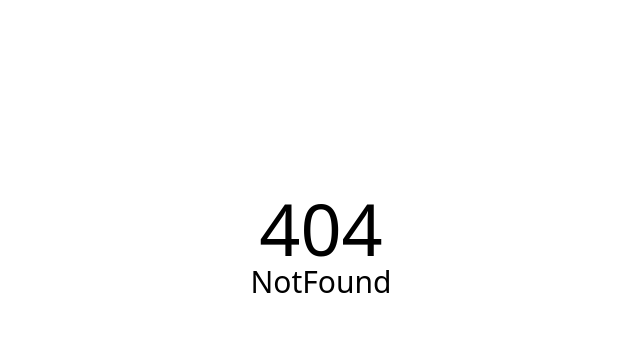
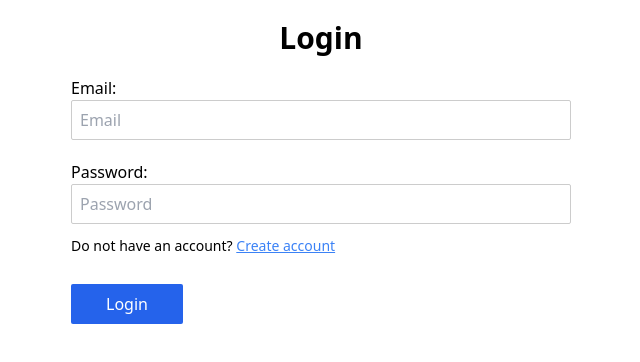
Before and after one commit to hung2951/nextjs, a Next.js app: page /login in a window 1280 px wide. Before the commit this address had no page. Shown: the top 362 px of the page, without its empty margins (319-959 px from the left). Built offline with nearby package versions, Linux system fonts and the light colour scheme; data requests are answered from the project's data file.

Commit message:
login, signup

```diff
--- a/componets/header/Header.tsx
+++ b/componets/header/Header.tsx
@@ -15,6 +15,9 @@ const Header = (props: Props) => {
             <li>
                 <Link href={`/admin`}><a>Admin</a></Link>
             </li>
+            <li>
+                <Link href={`/login`}><a>Login</a></Link>
+            </li>
         </ul>
     </div>
   )
--- a/db.json
+++ b/db.json
@@ -5,8 +5,15 @@
       "name": "Sản phẩm 1"
     },
     {
-      "id":"2",
+      "id": "2",
       "name": "Sản phẩm 2"
+    }
+  ],
+  "users": [
+    {
+      "email": "admin@gmail.com",
+      "password": "$2a$10$rHmVtKexZ9tROyPDjSXwDOF/ZR4BMdJPkpTy5aByit6q0geDGlzRa",
+      "id": 1
     }
   ]
 }
--- /dev/null
+++ b/hooks/auth.tsx
@@ -0,0 +1,24 @@
+import useSWR, { useSWRConfig } from "swr"
+import { list, signin, signup } from "../pages/api/auth"
+
+export const useAuth = ()=>{
+    //list user
+    const fetcher = async(url:string)=>{
+        const {data} = await list(url)
+        return data
+    }
+    const {data,error} = useSWR('/users',fetcher)
+    const {mutate} = useSWRConfig()
+    //signup
+    const signUp = (user:any)=>{
+        mutate("/users",async()=>{
+            const {data:users} = await signup(user)
+            return [...data,users]
+        })
+    }
+    // login
+    const login = (user:any)=>{
+        mutate("/users",()=>signin(user))
+    }
+    return {data,error,signUp,login}
+}
--- /dev/null
+++ b/pages/api/auth.tsx
@@ -0,0 +1,12 @@
+import instance from "./instance";
+
+export const list = (url:string)=>{
+    return instance.get(url)
+}
+
+export const signup = (user:any) =>{
+    return instance.post("/signup",user)
+}
+export const signin = (user:any)=>{
+    return instance.post('/signin',user)
+}
--- a/pages/api/hello.ts
+++ /dev/null
@@ -1,13 +0,0 @@
-// Next.js API route support: https://nextjs.org/docs/api-routes/introduction
-import type { NextApiRequest, NextApiResponse } from 'next'
-
-type Data = {
-  name: string
-}
-
-export default function handler(
-  req: NextApiRequest,
-  res: NextApiResponse<Data>
-) {
-  res.status(200).json({ name: 'John Doe' })
-}
--- /dev/null
+++ b/pages/api/instance.tsx
@@ -0,0 +1,7 @@
+import axios from "axios";
+
+const instance = axios.create({
+  baseURL:'http://localhost:8000'
+})
+
+export default instance
--- a/pages/index.tsx
+++ b/pages/index.tsx
@@ -2,9 +2,13 @@ import type { NextPage } from 'next'
 import Head from 'next/head'
 import Image from 'next/image'
 import Header from '../componets/header/Header'
+import { useAuth } from '../hooks/auth'
 import styles from '../styles/Home.module.css'
 
 const Home: NextPage = () => {
+  const {data,error,signUp,login} = useAuth()
+  if(error) return <div>Failed to loading</div>
+  if(!data) return <div>Loading...</div>
   return (
     <div className={styles.container}>
       <Head>
@@ -13,7 +17,9 @@ const Home: NextPage = () => {
         <link rel="icon" href="/favicon.ico" />
       </Head>
       <main >
-        <h1>Home page</h1>
+        <h1>{data.map((item:any)=>item.email)}</h1>
+        {/* <button onClick={()=>register()}>Signup</button> <br /> */}
+        {/* <button onClick={()=>login()}>Login</button> */}
       </main>
     </div>
   )
--- /dev/null
+++ b/pages/login.tsx
@@ -0,0 +1,39 @@
+import Link from 'next/link'
+import React from 'react'
+import { SubmitHandler, useForm } from 'react-hook-form'
+import LayoutEmpty from '../componets/layouts/empty'
+import { useAuth } from '../hooks/auth'
+
+type Props = {}
+type formInputs={
+    email:string,
+    password:string
+}
+const Login = (props: Props) => {
+    const {login} = useAuth()
+    const {register,handleSubmit,formState:{errors}} = useForm<formInputs>();
+    const onSubmit:SubmitHandler<formInputs> = async (data) =>{
+      login(data)
+        // console.log(user);
+        // localStorage.setItem('user',JSON.stringify(user))
+    }
+  return (
+    <div>
+        <h2 className='text-center font-bold text-3xl mt-5'>Login</h2>
+        <form className='w-[500px] mx-auto mt-5' onSubmit={handleSubmit(onSubmit)}>Email:
+            <label htmlFor="">
+                <input {...register('email')} className='block w-full h-10 rounded-sm pl-2 border border-[#ccc] mb-5' type="text" placeholder='Email' />
+            </label>
+            <label htmlFor="">Password:
+                <input {...register('password')} className='block w-full h-10 rounded-sm pl-2 border border-[#ccc]' type="password" placeholder='Password' />
+            </label>
+            <p className='text-sm mt-3'>Do not have an account? <Link href={`/signup`}><a className='underline text-blue-500'>Create account</a></Link></p>
+            <button className='bg-blue-600 h-10 mt-7 w-28 rounded-sm text-white hover:bg-blue-500'>Login</button>
+        </form>
+
+    </div>
+  )
+}
+
+Login.Layout = LayoutEmpty
+export default Login
--- a/pages/product/index.tsx
+++ b/pages/product/index.tsx
@@ -2,16 +2,18 @@ import { GetStaticProps, GetStaticPropsContext } from 'next'
 import Head from 'next/head'
 import Link from 'next/link'
 import React from 'react'
-import Header from '../../componets/header/Header'
+import useSWR from 'swr'
 
 type ProductProps = {
-  products:any[]
 }
-
+const url = `http://localhost:8000/products`
+const fetcher = async (url:any)=> await (await fetch(url)).json()
 const ProductPage = (props: ProductProps) => {
-  if (!props.products) {
-    return null
+  const {data,error} = useSWR(url,fetcher)
+  if (error) {
+    return <div>Failed to loading...</div>
   }
+  if (!data) return <div>Loading...</div>
   return (
     <div>
       <Head>
@@ -19,7 +21,7 @@ const ProductPage = (props: ProductProps) => {
       </Head>
       <main>
         <h1 className='text-blue-900 text-2xl'>
-          {props.products.map(item=>
+          {data.map((item:any)=>
             <div key={item.id}><Link href={`product/${item.id}`}>{item.name}</Link></div>
             )}
         </h1>
@@ -28,18 +30,4 @@ const ProductPage = (props: ProductProps) => {
   )
 }
 
-export const getStaticProps: GetStaticProps<ProductProps> = async (context:GetStaticPropsContext)=>{
-  const data = await (await fetch(`http://localhost:8000/products`)).json()
-  if (!data) {
-    return{
-      notFound:true
-    }
-  }
-  return {
-    props:{
-      products:data
-    }
-  }
-}
-
 export default ProductPage
--- /dev/null
+++ b/pages/signup.tsx
@@ -0,0 +1,37 @@
+import Link from 'next/link'
+import React from 'react'
+import { SubmitHandler, useForm } from 'react-hook-form'
+import LayoutEmpty from '../componets/layouts/empty'
+import { useAuth } from '../hooks/auth'
+
+type Props = {}
+type formInputs={
+    email:string,
+    password:string
+}
+const Signup = (props: Props) => {
+    const {signUp} = useAuth()
+    const {register,handleSubmit,formState:{errors}} = useForm<formInputs>();
+    const onSubmit:SubmitHandler<formInputs> = async (data) =>{
+        signUp(data)
+    }
+  return (
+    <div>
+        <h2 className='text-center font-bold text-3xl mt-5'>Sign Up</h2>
+        <form className='w-[500px] mx-auto mt-5' onSubmit={handleSubmit(onSubmit)}>Email:
+            <label htmlFor="">
+                <input {...register('email')} className='block w-full h-10 rounded-sm pl-2 border border-[#ccc] mb-5' type="text" placeholder='Email' />
+            </label>
+            <label htmlFor="">Password:
+                <input {...register('password')} className='block w-full h-10 rounded-sm pl-2 border border-[#ccc]' type="password" placeholder='Password' />
+            </label>
+            <p className='text-sm mt-3'>Do you already have an account? <Link href={`/login`}><a className='underline text-blue-500'>Login now</a></Link></p>
+            <button className='bg-blue-600 h-10 mt-7 w-28 rounded-sm text-white hover:bg-blue-500'>Login</button>
+        </form>
+
+    </div>
+  )
+}
+
+Signup.Layout = LayoutEmpty
+export default Signup
```
Also changed, not shown: package.json (+6 -2 lines), 1 other file (tests, documents, lock files or other folders).
